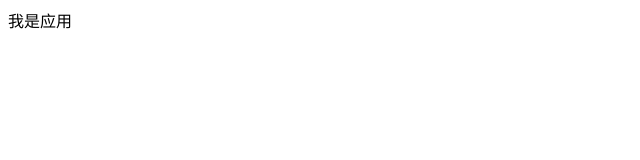
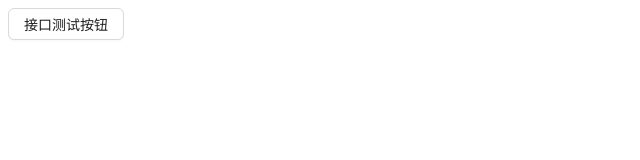
Before and after one commit to zXXpp/todolist_front, a React (Create React App) app: page / in a window 1280 px wide. Shown: the top 160 px of the page, without its empty margins (0-640 px from the left). Built offline with nearby package versions, Linux system fonts and the light colour scheme.

Commit message:
接口测试，配置文件定义

```diff
--- a/package.json
+++ b/package.json
@@ -6,6 +6,8 @@
     "@testing-library/jest-dom": "^5.16.5",
     "@testing-library/react": "^13.4.0",
     "@testing-library/user-event": "^13.5.0",
+    "antd": "^5.3.3",
+    "axios": "^1.3.4",
     "react": "^18.2.0",
     "react-dom": "^18.2.0",
     "react-scripts": "5.0.1",
--- /dev/null
+++ b/public/config/base.js
@@ -0,0 +1,3 @@
+window.config = {
+    baseUrl: 'http://127.0.0.1:9000/'
+}
--- a/public/index.html
+++ b/public/index.html
@@ -5,39 +5,12 @@
     <link rel="icon" href="%PUBLIC_URL%/favicon.ico" />
     <meta name="viewport" content="width=device-width, initial-scale=1" />
     <meta name="theme-color" content="#000000" />
-    <meta
-      name="description"
-      content="Web site created using create-react-app"
-    />
-    <link rel="apple-touch-icon" href="%PUBLIC_URL%/logo192.png" />
-    <!--
-      manifest.json provides metadata used when your web app is installed on a
-      user's mobile device or desktop. See https://developers.google.com/web/fundamentals/web-app-manifest/
-    -->
     <link rel="manifest" href="%PUBLIC_URL%/manifest.json" />
-    <!--
-      Notice the use of %PUBLIC_URL% in the tags above.
-      It will be replaced with the URL of the `public` folder during the build.
-      Only files inside the `public` folder can be referenced from the HTML.
-
-      Unlike "/favicon.ico" or "favicon.ico", "%PUBLIC_URL%/favicon.ico" will
-      work correctly both with client-side routing and a non-root public URL.
-      Learn how to configure a non-root public URL by running `npm run build`.
-    -->
-    <title>React App</title>
+    <title>todo-list</title>
+    <script src="/config/base.js"></script>
   </head>
   <body>
     <noscript>You need to enable JavaScript to run this app.</noscript>
     <div id="root"></div>
-    <!--
-      This HTML file is a template.
-      If you open it directly in the browser, you will see an empty page.
-
-      You can add webfonts, meta tags, or analytics to this file.
-      The build step will place the bundled scripts into the <body> tag.
-
-      To begin the development, run `npm start` or `yarn start`.
-      To create a production bundle, use `npm run build` or `yarn build`.
-    -->
   </body>
 </html>
--- a/src/App.js
+++ b/src/App.js
@@ -1,8 +1,11 @@
+import Login from "./views/login";
+
+
 
 function App() {
   return (
     <div className="App">
-     我是应用
+      <Login />
     </div>
   );
 }
--- a/src/index.js
+++ b/src/index.js
@@ -4,7 +4,7 @@ import App from './App';
 
 const root = ReactDOM.createRoot(document.getElementById('root'));
 root.render(
-  <React.StrictMode>
+  // <React.StrictMode>
     <App />
-  </React.StrictMode>
+  // </React.StrictMode>
 );
--- /dev/null
+++ b/src/views/login/index.jsx
@@ -0,0 +1,18 @@
+import React, { Component } from 'react'
+import { Button } from 'antd';
+import axios from 'axios'
+
+export default class Login extends Component {
+    test = () => {
+        axios.get(window.config.baseUrl + 'test').then((res) => {
+            console.log(res);
+        }).catch((e) => {
+            console.log(e);
+        })
+    }
+    render() {
+        return (
+            <div><Button onClick={this.test}>接口测试按钮</Button></div>
+        )
+    }
+}
```
Also changed, not shown: 1 other file (tests, documents, lock files or other folders).
